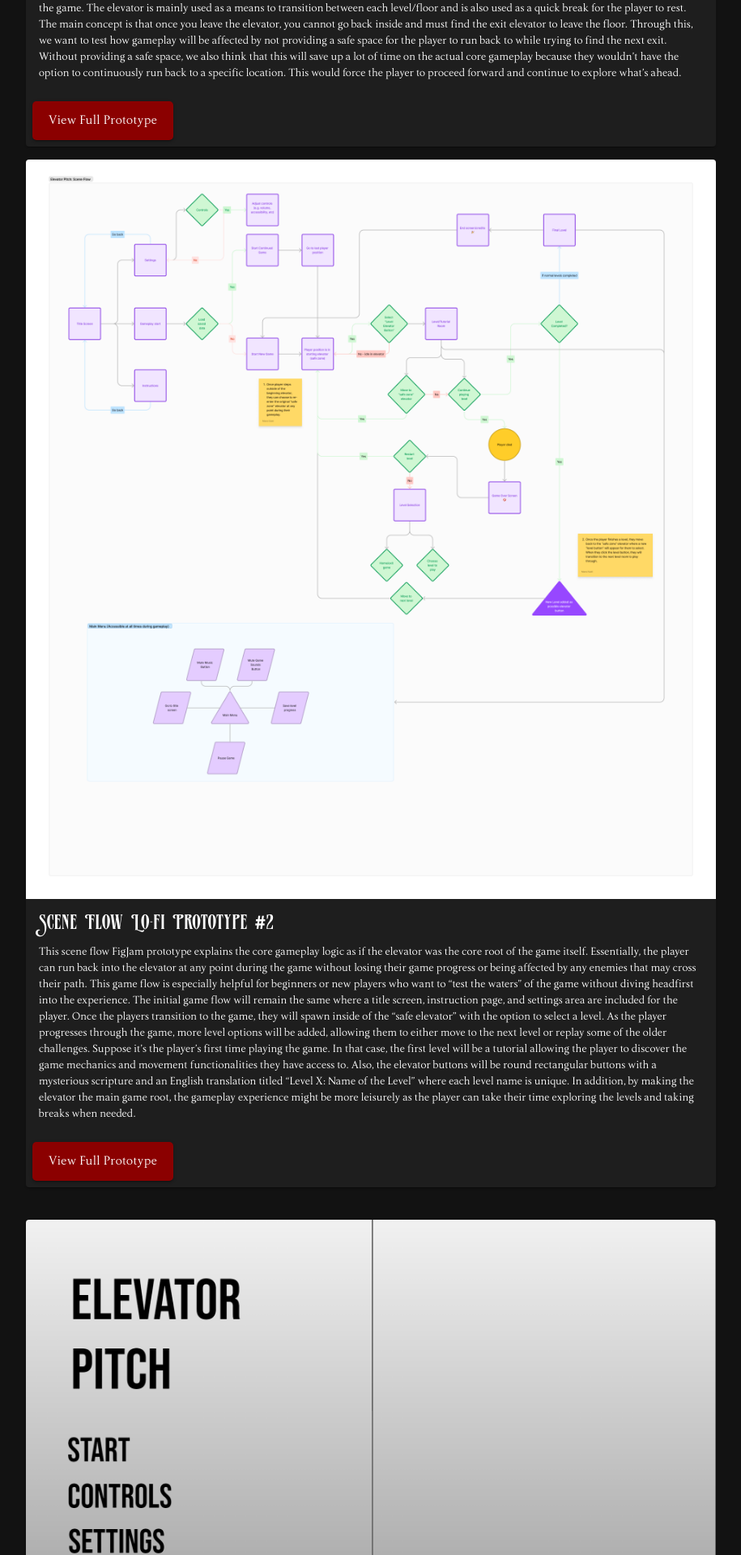
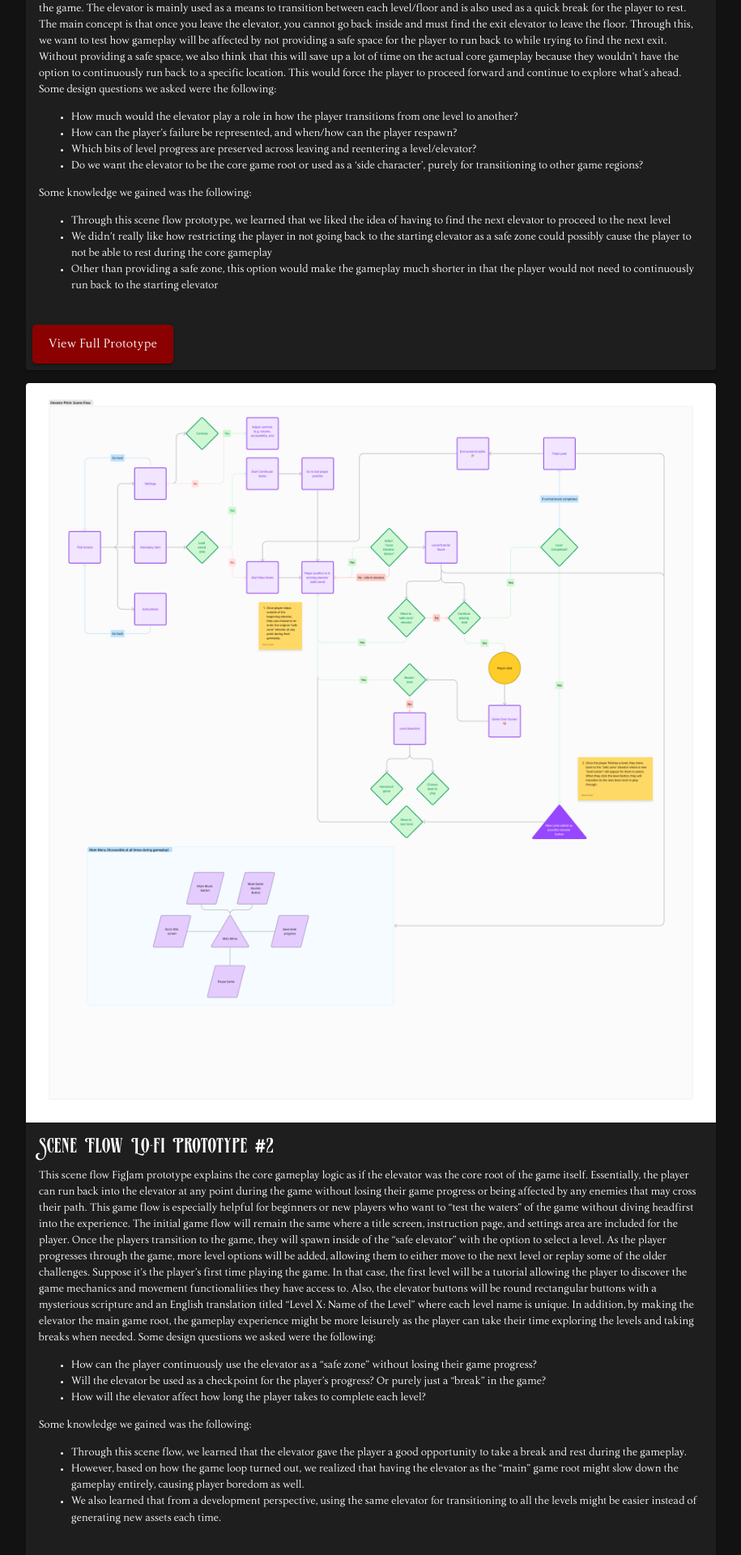
Before and after one commit to msaini26/deployment-1, a React (Create React App) app: page / in a window 1280 px wide. Shown: the part 5220-7140 px from the top of the page at 81% size, without its empty margins (182-1097 px from the left). Built offline with nearby package versions, Linux system fonts and the light colour scheme; a web font is replaced by a local one.

Commit message:
scene flow design q + knowledge

```diff
--- a/src/SceneFlow.js
+++ b/src/SceneFlow.js
@@ -16,7 +16,6 @@ function LightBulbIcon(props) {
     </SvgIcon>
   );
 }
-
 
 const gradientStyle = {
   background: `#8B0000`,
@@ -65,13 +64,51 @@ export default function SceneFlow() {
             of time on the actual core gameplay because they wouldn’t have the
             option to continuously run back to a specific location. This would
             force the player to proceed forward and continue to explore what’s
-            ahead.
+            ahead. Some design questions we asked were the following:
+            <ul>
+              <li>
+                How much would the elevator play a role in how the player
+                transitions from one level to another?
+              </li>
+              <li>
+                How can the player’s failure be represented, and when/how can
+                the player respawn?
+              </li>
+              <li>
+                Which bits of level progress are preserved across leaving and
+                reentering a level/elevator?
+              </li>
+              <li>
+                Do we want the elevator to be the core game root or used as a
+                ‘side character’, purely for transitioning to other game
+                regions?
+              </li>
+            </ul>
+            Some knowledge we gained was the following:
+            <ul>
+              <li>
+                Through this scene flow prototype, we learned that we liked the
+                idea of having to find the next elevator to proceed to the next
+                level
+              </li>
+              <li>
+                We didn’t really like how restricting the player in not going
+                back to the starting elevator as a safe zone could possibly
+                cause the player to not be able to rest during the core gameplay
+              </li>
+
+              <li>
+                Other than providing a safe zone, this option would make the
+                gameplay much shorter in that the player would not need to
+                continuously run back to the starting elevator
+              </li>
+            </ul>
           </Typography>
         </CardContent>
         <CardActions>
           <Button
-          variant="contained"
-            sx={{ fontFamily: "Soul", textTransform: "none", }}
+            variant="contained"
+            sx={{ fontFamily: "Soul", textTransform: "none" }}
             style={gradientStyle}
             size="medium"
             href="https://www.figma.com/file/hJwAMEw4vAEteGg13QZVST/Scene-Flow-Prototype-1?type=whiteboard&node-id=0%3A1&t=e1mznuJ6DbGly71K-1"
@@ -124,13 +161,46 @@ export default function SceneFlow() {
             name is unique. In addition, by making the elevator the main game
             root, the gameplay experience might be more leisurely as the player
             can take their time exploring the levels and taking breaks when
-            needed.
+            needed. Some design questions we asked were the following:
+            <ul>
+              <li>
+                How can the player continuously use the elevator as a “safe
+                zone” without losing their game progress?
+              </li>
+              <li>
+                Will the elevator be used as a checkpoint for the player’s
+                progress? Or purely just a “break” in the game?
+              </li>
+              <li>
+                How will the elevator affect how long the player takes to
+                complete each level?
+              </li>
+            </ul>
+            Some knowledge we gained was the following:
+            <ul>
+              <li>
+                Through this scene flow, we learned that the elevator gave the
+                player a good opportunity to take a break and rest during the
+                gameplay.
+              </li>
+              <li>
+                However, based on how the game loop turned out, we realized that
+                having the elevator as the “main” game root might slow down the
+                gameplay entirely, causing player boredom as well.
+              </li>
+
+              <li>
+                We also learned that from a development perspective, using the
+                same elevator for transitioning to all the levels might be
+                easier instead of generating new assets each time.
+              </li>
+            </ul>
           </Typography>
         </CardContent>
         <CardActions>
           <Button
-          variant="contained"
-            sx={{ fontFamily: "Soul", textTransform: "none",}}
+            variant="contained"
+            sx={{ fontFamily: "Soul", textTransform: "none" }}
             style={gradientStyle}
             size="medium"
             href="https://www.figma.com/file/To9jX7TeacyNwx92G6ZzRV/Scene-Flow-Prototype-2?type=whiteboard&node-id=1%3A2&t=LZdU8L6tSAib1JnV-1"
```
